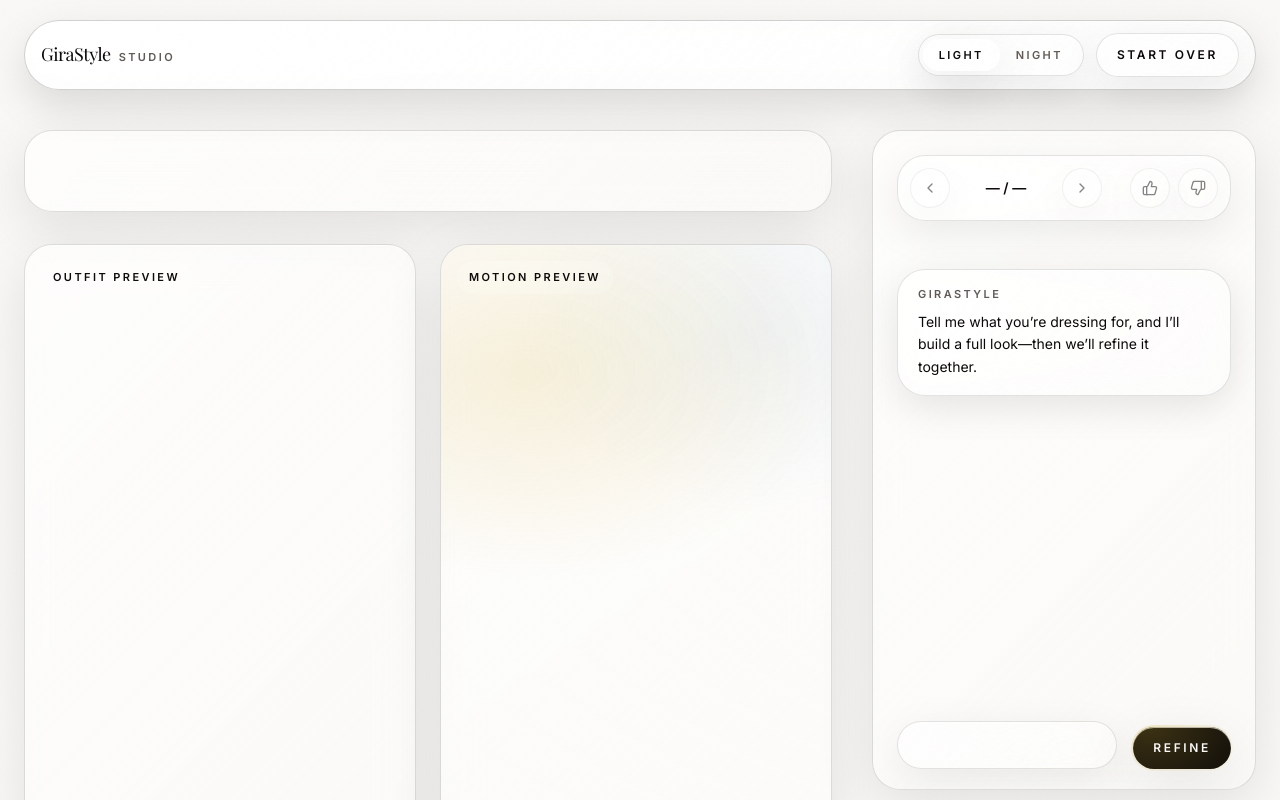
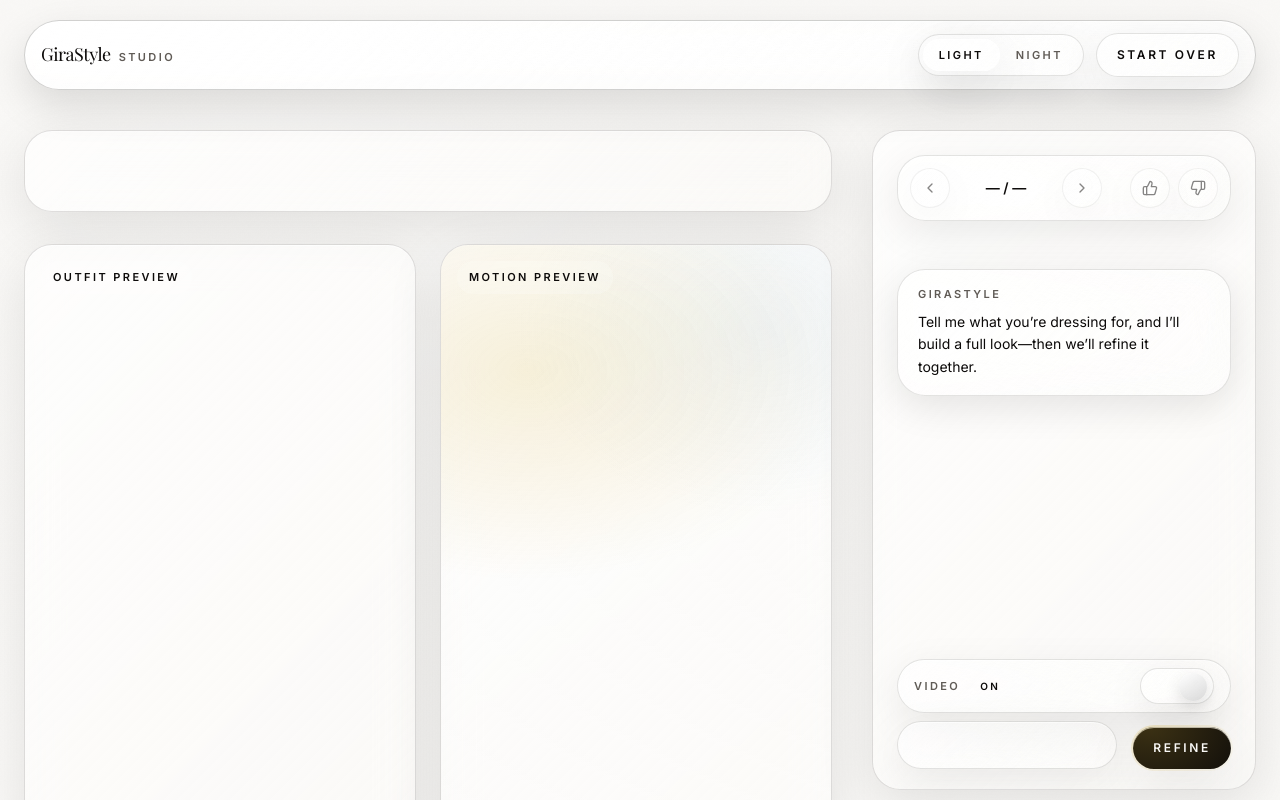
Before and after one commit to ZacharyZhang-NY/gira-style, a Next.js app: page /studio in a window 1280 px wide. Shown: the top 800 px of the page. Built offline with nearby package versions, Linux system fonts and the light colour scheme; a web font is replaced by a local one.

Commit message:
update backend

```diff
--- a/src/features/studio/components/chat-panel.tsx
+++ b/src/features/studio/components/chat-panel.tsx
@@ -9,6 +9,8 @@ import { Surface } from "@/components/ui/surface";
 import { Textarea } from "@/components/ui/textarea";
 import { cn } from "@/lib/cn";
 import { luxTween } from "@/lib/motion";
+
+import { VideoToggle } from "./video-toggle";
 
 type ChatMessage = {
   id: string;
@@ -26,12 +28,15 @@ type ChatPanelProps = {
   disableNext: boolean;
   disableComposer: boolean;
   disableFeedback: boolean;
+  disableVideoToggle: boolean;
+  videoEnabled: boolean;
   feedback: "" | "up" | "down";
   messages: ChatMessage[];
   onPrevVersion: () => void;
   onNextVersion: () => void;
   onFeedback: (value: "up" | "down") => void;
   onSubmitRequest: (value: string) => void;
+  onToggleVideo: (value: boolean) => void;
 };
 
 function ChatBubble({ msg }: { msg: ChatMessage }) {
@@ -71,12 +76,15 @@ export function ChatPanel({
   disableNext,
   disableComposer,
   disableFeedback,
+  disableVideoToggle,
+  videoEnabled,
   feedback,
   messages,
   onPrevVersion,
   onNextVersion,
   onFeedback,
   onSubmitRequest,
+  onToggleVideo,
 }: ChatPanelProps) {
   const shouldReduceMotion = useReducedMotion();
   const [value, setValue] = React.useState("");
@@ -191,6 +199,20 @@ export function ChatPanel({
 
       <div className="px-6 py-5">
         <form onSubmit={submit} className="space-y-2">
+          <div className="flex items-center justify-between rounded-full px-4 py-2 ui-glass-subtle">
+            <div className="flex items-center gap-3 text-[11px] font-semibold uppercase tracking-[0.22em] text-muted">
+              <span>Video</span>
+              <span
+                className={cn(
+                  "rounded-full px-2 py-1 text-[10px] font-semibold tracking-[0.24em]",
+                  videoEnabled ? "text-text" : "text-muted/70",
+                )}
+              >
+                {videoEnabled ? "On" : "Off"}
+              </span>
+            </div>
+            <VideoToggle enabled={videoEnabled} disabled={disableVideoToggle} onToggle={onToggleVideo} />
+          </div>
           <div className="flex items-end gap-4">
             <label htmlFor="refineInput" className="sr-only">
               New request
--- /dev/null
+++ b/src/features/studio/components/media-placeholder.tsx
@@ -0,0 +1,70 @@
+"use client";
+
+import { motion, useReducedMotion } from "framer-motion";
+
+import { cn } from "@/lib/cn";
+
+type MediaPlaceholderProps = {
+  variant: "loading" | "mock";
+  className?: string;
+};
+
+export function MediaPlaceholder({ variant, className }: MediaPlaceholderProps) {
+  const shouldReduceMotion = useReducedMotion();
+  const showLoading = variant === "loading";
+
+  return (
+    <div
+      className={cn("pointer-events-none absolute inset-0 flex items-center justify-center", className)}
+      aria-hidden="true"
+    >
+      <div
+        className={cn(
+          "relative h-[82%] w-[70%] rounded-[32px] border border-glass-border/45",
+          showLoading && "motion-safe:animate-pulse",
+        )}
+      >
+        <svg
+          viewBox="0 0 200 320"
+          aria-hidden="true"
+          className={cn(
+            "absolute inset-0 h-full w-full",
+            variant === "mock" ? "text-muted/45" : "text-muted/35",
+          )}
+          fill="none"
+          stroke="currentColor"
+          strokeWidth="1.5"
+        >
+          <rect x="14" y="14" width="172" height="292" rx="30" />
+          <circle cx="100" cy="70" r="20" />
+          <rect
+            x="60"
+            y="104"
+            width="80"
+            height="138"
+            rx="28"
+            fill={variant === "mock" ? "currentColor" : "none"}
+            fillOpacity={variant === "mock" ? 0.12 : 0}
+          />
+          <rect
+            x="70"
+            y="246"
+            width="60"
+            height="36"
+            rx="18"
+            fill={variant === "mock" ? "currentColor" : "none"}
+            fillOpacity={variant === "mock" ? 0.1 : 0}
+          />
+        </svg>
+
+        {!shouldReduceMotion && showLoading ? (
+          <motion.div
+            className="absolute inset-0 rounded-[32px] bg-[linear-gradient(90deg,transparent,rgba(255,255,255,0.35),transparent)] opacity-0"
+            animate={{ x: ["-45%", "45%"], opacity: [0, 0.8, 0] }}
+            transition={{ duration: 2.4, repeat: Infinity, ease: [0.16, 1, 0.3, 1] }}
+          />
+        ) : null}
+      </div>
+    </div>
+  );
+}
--- /dev/null
+++ b/src/features/studio/components/video-toggle.tsx
@@ -0,0 +1,46 @@
+"use client";
+
+import { motion, useReducedMotion } from "framer-motion";
+
+import { cn } from "@/lib/cn";
+import { luxTween } from "@/lib/motion";
+
+type VideoToggleProps = {
+  enabled: boolean;
+  disabled: boolean;
+  onToggle: (value: boolean) => void;
+};
+
+export function VideoToggle({ enabled, disabled, onToggle }: VideoToggleProps) {
+  const shouldReduceMotion = useReducedMotion();
+  const transition = luxTween(shouldReduceMotion, 0.22);
+
+  return (
+    <button
+      type="button"
+      role="switch"
+      aria-checked={enabled}
+      aria-label={enabled ? "Video preview on" : "Video preview off"}
+      onClick={() => onToggle(!enabled)}
+      disabled={disabled}
+      className={cn(
+        "relative inline-flex h-9 w-[74px] items-center rounded-full p-1",
+        "border border-glass-border/35 ui-glass-subtle",
+        "transition-[box-shadow,transform] duration-500 ease-[cubic-bezier(0.16,1,0.3,1)] motion-reduce:transition-none",
+        "hover:shadow-lux-md motion-safe:hover:-translate-y-0.5",
+        "disabled:cursor-not-allowed disabled:opacity-50",
+      )}
+    >
+      <motion.span
+        className={cn(
+          "absolute left-1 top-1 h-7 w-7 rounded-full",
+          "bg-[linear-gradient(150deg,rgba(255,255,255,0.92),rgba(210,210,210,0.85))]",
+          "shadow-[0_6px_16px_rgba(15,15,15,0.12)]",
+        )}
+        animate={{ x: enabled ? 34 : 0 }}
+        transition={transition}
+      />
+      <span className="sr-only">Toggle video preview</span>
+    </button>
+  );
+}
--- a/src/features/studio/studio.tsx
+++ b/src/features/studio/studio.tsx
@@ -11,6 +11,7 @@ import { readLocalStorageJson, removeLocalStorageItem, writeLocalStorageJson } f
 import { STORAGE_KEYS } from "@/lib/storageKeys";
 
 import { fetchRecommendation, generateImage, generateVideo } from "./api";
+import { MediaPlaceholder } from "./components/media-placeholder";
 import { MotionPreview } from "./components/motion-preview";
 import { ProductGrid } from "./components/product-grid";
 import { ChatPanel } from "./components/chat-panel";
@@ -91,6 +92,7 @@ export function Studio() {
   const [coldStart, setColdStart] = React.useState<ColdStartAnswers | null>(null);
   const [state, setState] = React.useState<StudioState>(EMPTY_STUDIO_STATE);
   const [isGenerating, setIsGenerating] = React.useState(false);
+  const [videoEnabled, setVideoEnabled] = React.useState(true);
   const autoRequestRef = React.useRef<string | null>(null);
   const hasAutoRunRef = React.useRef(false);
   const runTokenRef = React.useRef(0);
@@ -111,6 +113,9 @@ export function Studio() {
     const storedStudio = readLocalStorageJson<StudioState>(STORAGE_KEYS.studioVersions);
     if (storedStudio) setState(normalizeStudioState(storedStudio));
 
+    const storedVideo = readLocalStorageJson<boolean>(STORAGE_KEYS.videoPreview);
+    if (typeof storedVideo === "boolean") setVideoEnabled(storedVideo);
+
     setHydrated(true);
   }, []);
 
@@ -119,6 +124,11 @@ export function Studio() {
     const payload: StudioState = { ...state, updatedAt: new Date().toISOString() };
     writeLocalStorageJson(STORAGE_KEYS.studioVersions, payload);
   }, [hydrated, state]);
+
+  React.useEffect(() => {
+    if (!hydrated) return;
+    writeLocalStorageJson(STORAGE_KEYS.videoPreview, videoEnabled);
+  }, [hydrated, videoEnabled]);
 
   const setStageError = React.useCallback((id: string, stage: "a" | "b" | "c", error: unknown) => {
     const fallback =
@@ -213,10 +223,16 @@ export function Studio() {
           ...prev,
           versions: prev.versions.map((v) =>
             v.id === id
-              ? { ...v, stages: { ...v.stages, b: "done", c: "loading" }, generatedImage: imageData }
+              ? {
+                  ...v,
+                  stages: { ...v.stages, b: "done", c: videoEnabled ? "loading" : "done" },
+                  generatedImage: imageData,
+                }
               : v,
           ),
         }));
+
+        if (!videoEnabled) return;
 
         stage = "c";
         const video = await generateVideo(imageData, outfitItems, { signal: controller.signal });
@@ -242,7 +258,7 @@ export function Studio() {
         }
       }
     },
-    [coldStart, setStageError],
+    [coldStart, setStageError, videoEnabled],
   );
 
   React.useEffect(() => {
@@ -419,7 +435,7 @@ export function Studio() {
                         {!active ? (
                           <div className="absolute inset-0" />
                         ) : active.stages.b === "loading" ? (
-                          <div className="absolute inset-0 motion-safe:animate-pulse" />
+                          <MediaPlaceholder variant="loading" />
                         ) : active.generatedImage ? (
                           // eslint-disable-next-line @next/next/no-img-element
                           <img
@@ -444,6 +460,7 @@ export function Studio() {
                         state={active?.stages.c ?? "pending"}
                         image={active?.generatedImage}
                         video={active?.generatedVideo}
+                        videoEnabled={videoEnabled}
                       />
                     </Surface>
                   </div>
@@ -460,12 +477,15 @@ export function Studio() {
               disableNext={disableNext}
               disableComposer={isGenerating || !hydrated}
               disableFeedback={!active}
+              disableVideoToggle={isGenerating || !hydrated}
+              videoEnabled={videoEnabled}
               feedback={active?.feedback || ""}
               messages={messages}
               onPrevVersion={() => selectVersion(selectedIndex - 1)}
               onNextVersion={() => selectVersion(selectedIndex + 1)}
               onFeedback={recordFeedback}
               onSubmitRequest={runSequence}
+              onToggleVideo={(value) => setVideoEnabled(value)}
             />
           </div>
         </div>
--- a/src/lib/storageKeys.ts
+++ b/src/lib/storageKeys.ts
@@ -2,5 +2,6 @@ export const STORAGE_KEYS = {
   coldStart: "girastyle.coldStart.v1",
   intentDraft: "girastyle.intentDraft.v1",
   studioVersions: "girastyle.studio.versions.v1",
+  videoPreview: "girastyle.video.preview.v1",
   theme: "girastyle.theme.v1",
 } as const;
```
Also changed, not shown: src/features/studio/components/motion-preview.tsx (+14 -6 lines), 1 other file (tests, documents, lock files or other folders).
